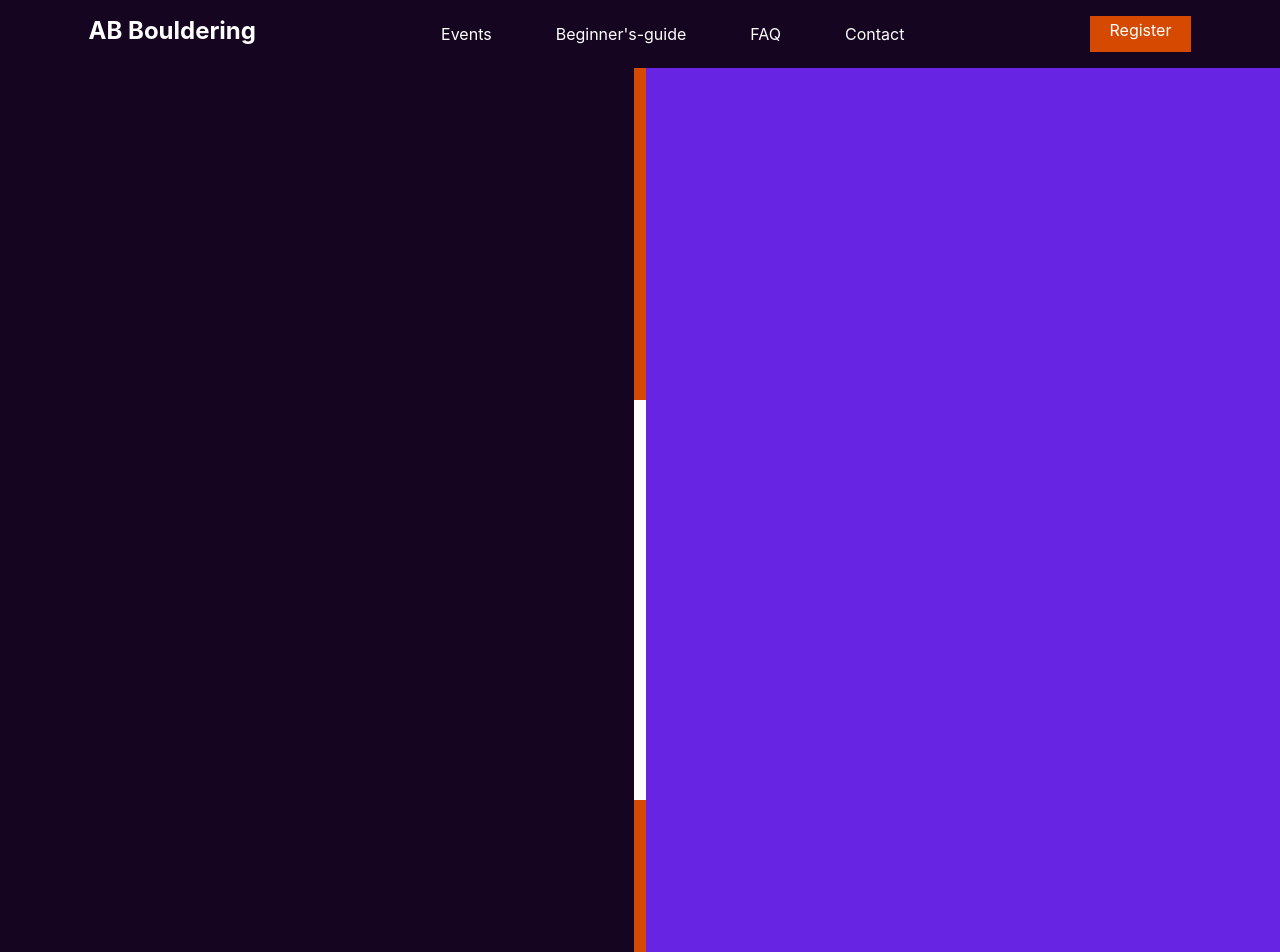
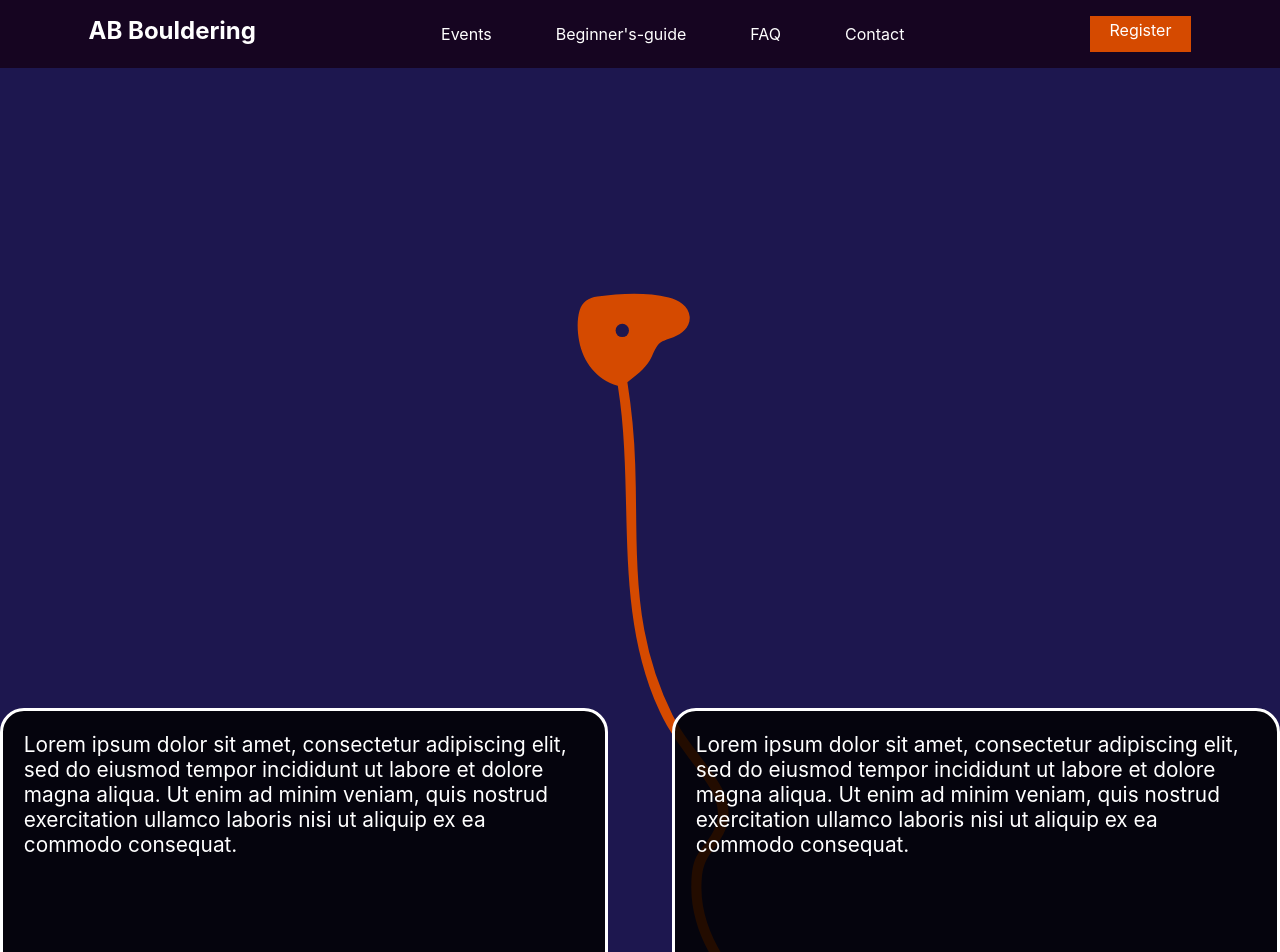
Before and after one commit to WildHeat/bouldering-booking, a React (Create React App) app: page /climb in a window 1280 px wide. Shown: the top 952 px of the page. Built offline with nearby package versions, Linux system fonts and the light colour scheme.

Commit message:
updated climb page

```diff
--- a/src/components/ClimbPage/ClimbPage.css
+++ b/src/components/ClimbPage/ClimbPage.css
@@ -1,28 +1,47 @@
 .climb-page-container {
-  background-color: var(--accent-color);
+  background-color: var(--light-color);
   display: flex;
   justify-content: space-between;
+  height: 400vh;
+  position: relative;
+}
+.climb-background {
+  background-image: url(../../img/climb\ background.svg);
+  background-position: center;
+  background-size: cover;
+  width: 100%;
+  height: 100%;
+  z-index: 1;
 }
 
-.climb-background {
-  background-color: white;
-  position: fixed;
-  bottom: 0;
+.climb-inner-background {
   width: 100%;
-  height: 50%;
+  /* height: 150%; */
+  background-color: var(--accent-color);
+  position: absolute;
+  inset: 0% 0 0% 0;
 }
 
-.climb-left-container,
-.climb-right-container {
-  width: 49.5%;
-  height: 200vh;
-  z-index: 9999;
+.climb-content-container {
+  display: flex;
+  justify-content: space-between;
+  flex-wrap: wrap;
+  position: absolute;
+  width: 100%;
+  gap: 0% 5%;
+  inset: 20% 0 0 0;
 }
 
-.climb-left-container {
-  background-color: var(--dark-color);
+.climb-info-card {
+  background-color: rgba(0, 0, 0, 0.836);
+  z-index: 1;
+  flex: 1;
+  height: 10%;
+  min-width: max(280px, 42.5%);
+  /* width: 42.5%; */
+  border: solid var(--light-color);
+  border-radius: 24px;
+  color: var(--light-color);
+  font-size: 1.3rem;
+  padding: 1em;
 }
-
-.climb-right-container {
-  background-color: var(--main-color);
-}
--- a/src/components/ClimbPage/ClimbPage.js
+++ b/src/components/ClimbPage/ClimbPage.js
@@ -1,12 +1,81 @@
-import React from "react";
+import React, { useEffect } from "react";
 import "./ClimbPage.css";
+import { useState } from "react";
 
 const ClimbPage = () => {
+  const [scrollTop, setScrollTop] = useState(0);
+
+  useEffect(() => {
+    const handleScroll = (event) => {
+      let pageHeight = document.getElementsByClassName(
+        "climb-page-container"
+      )[0].clientHeight;
+      setScrollTop(window.scrollY / pageHeight);
+    };
+
+    window.addEventListener("scroll", handleScroll);
+
+    return () => {
+      window.removeEventListener("scroll", handleScroll);
+    };
+  }, []);
   return (
     <div className="climb-page-container">
       <div className="climb-background"></div>
-      <div className="climb-left-container"></div>
-      <div className="climb-right-container"></div>
+      <div
+        className="climb-inner-background"
+        style={{ top: scrollTop * 125 + "%" }}
+      ></div>
+      <div className="climb-content-container">
+        <div className="climb-info-card">
+          <p>
+            Lorem ipsum dolor sit amet, consectetur adipiscing elit, sed do
+            eiusmod tempor incididunt ut labore et dolore magna aliqua. Ut enim
+            ad minim veniam, quis nostrud exercitation ullamco laboris nisi ut
+            aliquip ex ea commodo consequat.
+          </p>
+        </div>
+        <div className="climb-info-card">
+          <p>
+            Lorem ipsum dolor sit amet, consectetur adipiscing elit, sed do
+            eiusmod tempor incididunt ut labore et dolore magna aliqua. Ut enim
+            ad minim veniam, quis nostrud exercitation ullamco laboris nisi ut
+            aliquip ex ea commodo consequat.
+          </p>
+        </div>
+        <div className="climb-info-card">
+          <p>
+            Lorem ipsum dolor sit amet, consectetur adipiscing elit, sed do
+            eiusmod tempor incididunt ut labore et dolore magna aliqua. Ut enim
+            ad minim veniam, quis nostrud exercitation ullamco laboris nisi ut
+            aliquip ex ea commodo consequat.
+          </p>
+        </div>
+        <div className="climb-info-card">
+          <p>
+            Lorem ipsum dolor sit amet, consectetur adipiscing elit, sed do
+            eiusmod tempor incididunt ut labore et dolore magna aliqua. Ut enim
+            ad minim veniam, quis nostrud exercitation ullamco laboris nisi ut
+            aliquip ex ea commodo consequat.
+          </p>
+        </div>
+        <div className="climb-info-card">
+          <p>
+            Lorem ipsum dolor sit amet, consectetur adipiscing elit, sed do
+            eiusmod tempor incididunt ut labore et dolore magna aliqua. Ut enim
+            ad minim veniam, quis nostrud exercitation ullamco laboris nisi ut
+            aliquip ex ea commodo consequat.
+          </p>
+        </div>
+        <div className="climb-info-card">
+          <p>
+            Lorem ipsum dolor sit amet, consectetur adipiscing elit, sed do
+            eiusmod tempor incididunt ut labore et dolore magna aliqua. Ut enim
+            ad minim veniam, quis nostrud exercitation ullamco laboris nisi ut
+            aliquip ex ea commodo consequat.
+          </p>
+        </div>
+      </div>
     </div>
   );
 };
```
Also changed, not shown: src/img/Untitled-1.svg (added), src/img/climb background.svg (added).
